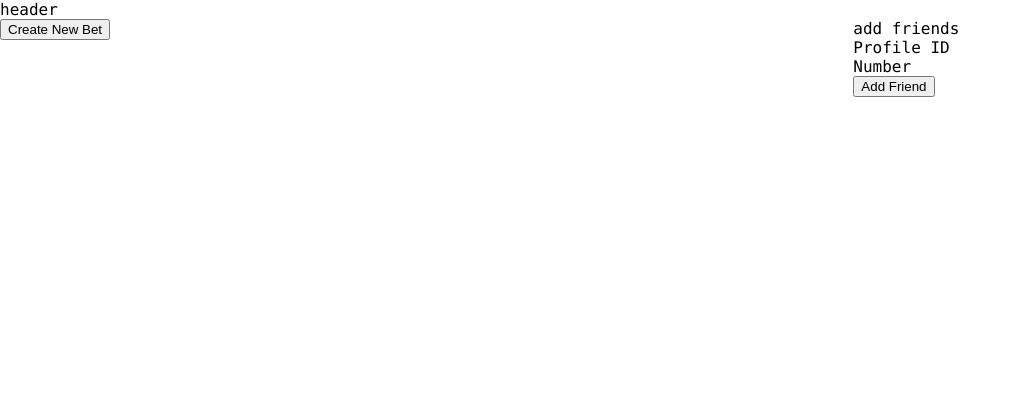
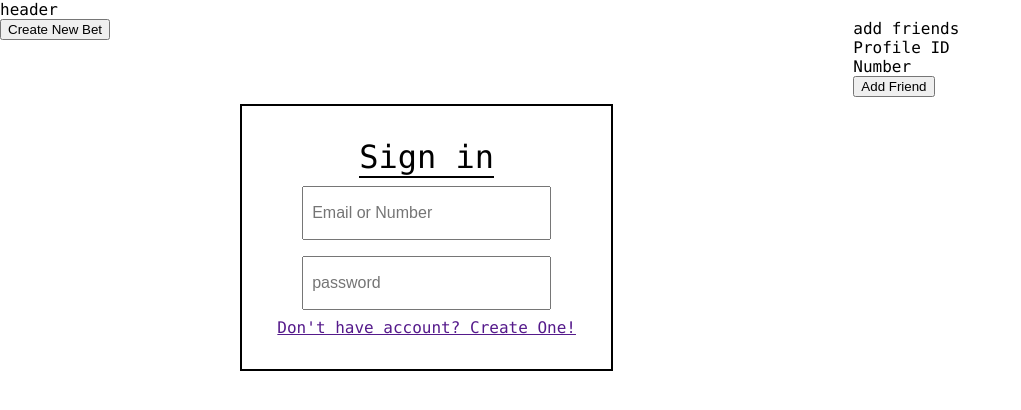
Before and after one commit to ThisisJackRyan/Friendly-Betting, a React (Create React App) app: page /SignIn in a window 1280 px wide. Shown: the top 410 px of the page, without its empty margins (0-1021 px from the left). Built offline with nearby package versions, Linux system fonts and the light colour scheme.

Commit message:
added sign in

```diff
--- a/src/App.css
+++ b/src/App.css
@@ -1,3 +1,30 @@
+.signIn{
+  display: flex;
+  justify-content: center;
+  align-items: center;
+  flex-direction: column;
+  border: solid 2px black;
+  margin: 4rem 15rem;
+  padding:2rem ;
+}
+.signIn input{
+  padding: 1rem 0.5rem;
+  margin: 0.5rem;
+  width: 75%;
+  font-size: 1rem;
+}
+
+
+.signInLabel{
+  text-align: center;
+  border-bottom: black 2px solid;
+  padding-bottom: 0px;
+  font-size: 2rem;
+}
+
+
+
+
 .CreateNewBet{
   margin:2em;
 
@@ -6,12 +33,9 @@
   border: solid black 2px;
   border-radius: 5px;
   padding: 1em;
-  background-color: rgb(100, 63, 128);
 
 }
-.CreateNewBet input, .CreateNewBet textarea{
-  background-color: rgb(18, 183, 117);
-}
+
 
 .name{
   border: solid black 2px;
--- a/src/App.js
+++ b/src/App.js
@@ -1,6 +1,7 @@
 import { useState } from 'react';
 import './App.css';
 import CreateNewBet from './Components/CreateNewBet';
+import SignIn from './Components/SignIn';
 
 
 
@@ -21,7 +22,7 @@ const [displayCreateNewButton, setDisplayCreateNewButton] = useState(false);
 
           }
           <div>
-
+          <SignIn />
           </div>
         </div>
         <div className='x1'>
--- /dev/null
+++ b/src/Components/SignIn.jsx
@@ -0,0 +1,17 @@
+
+
+
+const SignIn = () => {
+    return (
+        <div className="signIn">
+            <div className="signInLabel">Sign in</div>
+            <input type="text" placeholder="Email or Number" />
+            <input type="password" placeholder="password" name="" id="" />
+            <div>
+                <a href="">Don't have account? Create One!</a>
+            </div>
+        </div>
+    )
+}
+
+export default SignIn;
```
Also changed, not shown: src/Components/CreateAccount.jsx (added).
